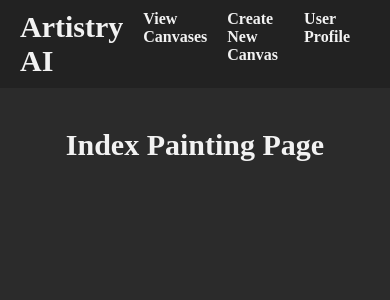
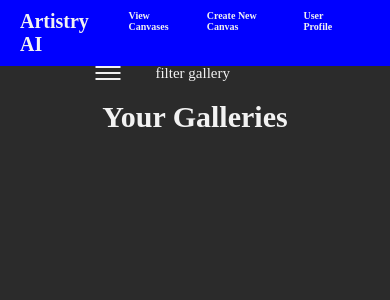
Before and after one commit to cassius2828/men-stack-crud-app-lab, a Node server app: page /canvases in a window 390 px wide. Shown: the top 300 px of the page. Run offline with Node 20, Linux system fonts and the light colour scheme; data that the repository does not hold is empty; some libraries are stand-ins or nearby versions.

Commit message:
implemented side filter with hamburger css and js. Using distinct colors for dev purposes

```diff
--- /dev/null
+++ b/public/app.js
@@ -0,0 +1,10 @@
+const hamburger = document.querySelector(".hamburger-container");
+const bar = document.querySelector(".bar");
+const sidebar = document.querySelector('.sidebar')
+console.log(hamburger)
+hamburger.addEventListener('click', (e) => {
+    bar.classList.toggle('close');
+    sidebar.classList.toggle('hide')
+    console.log('closed')
+    console.log(e.target)
+})
--- a/public/stylesheets/style.css
+++ b/public/stylesheets/style.css
@@ -28,6 +28,7 @@ h1 {
   text-align: center;
   font-size: 3rem;
   margin: 4rem 0;
+  padding-top: 6rem;
   text-transform: capitalize;
 }
 
@@ -35,24 +36,25 @@ h1 {
 /* Navigation */
 /* /////////////////////////// */
 .navbar {
+  position: fixed;
+  top: 0;
+  width: 100%;
   background-color: #222222;
   padding: 1rem 2rem;
   margin-bottom: 2rem;
   display: flex;
   list-style-type: none;
   justify-content: space-between;
-
+  background-color: blue;
 }
 .navbar .title {
-  font-size: 3rem;
+  font-size: 2rem;
   margin-bottom: 4rem;
 }
 .nav-list {
   list-style-type: none;
   display: flex;
   justify-content: flex-end;
-
-
 }
 
 .nav-item {
@@ -63,7 +65,7 @@ h1 {
   color: #f2f2f2;
   text-decoration: none;
   font-weight: bold;
-  font-size: 1.6rem;
+  font-size: 1rem;
 }
 
 .nav-link:hover {
@@ -128,14 +130,15 @@ button[type="submit"]:hover {
 /* Landing Page */
 /* /////////////////////////// */
 #landing .bg {
-  background:
-    linear-gradient(to right,
-      rgba(0, 0, 0, .9) 0%,
-      rgba(0, 0, 0, .9) 20%,
+  background: linear-gradient(
+      to right,
+      rgba(0, 0, 0, 0.9) 0%,
+      rgba(0, 0, 0, 0.9) 20%,
 
-      rgba(0, 0, 0, .8) 40%,
+      rgba(0, 0, 0, 0.8) 40%,
       rgba(0, 0, 0, 0.5) 60%,
-      rgba(0, 0, 0, 0) 100%),
+      rgba(0, 0, 0, 0) 100%
+    ),
     url("/images/hero-surreal.webp");
   background-size: cover;
   background-position: center;
@@ -167,6 +170,7 @@ button[type="submit"]:hover {
   justify-content: center;
   align-items: center;
   margin: 2rem 0;
+
   /* height: 80vh; */
 }
 
@@ -181,11 +185,94 @@ button[type="submit"]:hover {
   background-color: #222222;
 }
 .show-container.edit {
-  display: flex; flex-direction: column-reverse; justify-content: center; align-items: center;
+  display: flex;
+  flex-direction: column-reverse;
+  justify-content: center;
+  align-items: center;
 }
 .show-container.edit form {
   margin: 0;
 }
+
+/* /////////////////////////// */
+/* sidebar */
+/* /////////////////////////// */
+.sidebar {
+  position: fixed;
+
+  /* height of the navbar */
+  top: 6rem;
+  left: 0;
+  width: 10%;
+  min-width: 10rem;
+  height: 100svh;
+  background-color: red;
+  transform: translateX(0);
+  transition: 0.3s all ease;
+
+}
+.sidebar.hide {
+  transform: translateX(-120%);
+}
+
+.sidebar span {
+  position: absolute;
+
+font-size: 1.5rem;
+  right: -25rem;
+  top:.5rem;
+
+}
+.hamburger-container {
+  position: absolute;
+  width: 25px;
+  height: 25px;
+
+  right: -14rem;
+  cursor: pointer;
+}
+.bar {
+  position: absolute;
+  top: 50%;
+  left: 50%;
+  transform: translate(-50%, -50%);
+  background-color: #f2f2f2;
+  width: 25px;
+  height: 2px;
+  transition: 0.3s all ease;
+}
+.bar::before,
+.bar::after {
+  content: "";
+  position: absolute;
+  background-color: #f2f2f2;
+  width: 25px;
+  height: 2px;
+  transition: 0.3s all ease;
+}
+
+.bar::before {
+  top: -6px;
+}
+.bar::after {
+  top: 6px;
+}
+
+/* Rotate bars when .close class is added */
+.bar.close::before {
+  transform: rotate(45deg);
+  top: 0;
+}
+
+.bar.close::after {
+  transform: rotate(-45deg);
+  top: 0;
+}
+
+.bar.close {
+  background-color: transparent; /* Hide the middle bar */
+}
+
 /* /////////////////////////// */
 /* btns */
 /* /////////////////////////// */
@@ -237,6 +324,9 @@ button[type="submit"]:hover {
   flex-wrap: wrap;
   justify-content: space-around;
   list-style: none;
+  background-color: yellow;
+  width: 90%;
+  margin-left: auto;
   gap: 2rem;
 }
 
@@ -280,11 +370,19 @@ button[type="submit"]:hover {
   display: block;
 }
 
-
 /* MEDIA QUIERIES */
 
-@media (min-width:768px){
+@media (min-width: 768px) {
+  .navbar .title {
+    font-size: 3rem;
+  }
+  .nav-link {
+    font-size: 1.6rem;
+  }
+
   .show-container.edit {
-    display: flex; flex-direction: row; justify-content: center;
+    display: flex;
+    flex-direction: row;
+    justify-content: center;
   }
 }
--- a/server.js
+++ b/server.js
@@ -73,6 +73,7 @@ app.get("/", (req, res) => {
 app.get("/canvases", async (req, res) => {
   const allCanvases = await CanvasModel.find({});
   // console.log(allCanvases)
+
   res.render("canvas/index.ejs", { allCanvases });
 });
 
--- a/views/canvas/index.ejs
+++ b/views/canvas/index.ejs
@@ -1,5 +1,5 @@
 <%- include('../partials/meta.ejs') %>
-    <h1>index painting page</h1>
+    <h1>Your Galleries</h1>
     <ul class="canvas-container">
         <% allCanvases.forEach(canvas => { %>
             <li class="canvas-item">
@@ -14,5 +14,53 @@
             </li>
         <% }) %>
     </ul>
+    <aside class="sidebar hide">
+        <div class="hamburger-container"><div class="bar"></div></div>
+        <span>filter gallery</span>
+        <select id="style" name="style" required>
+            <option value="" disabled selected>Filter By Style:</option>
+            <option value="no-filter">No Filter</option>
+            <option value="abstract">Abstract</option>
+            <option value="realism">Realism</option>
+            <option value="impressionism">Impressionism</option>
+            <option value="expressionism">Expressionism</option>
+            <option value="cubism">Cubism</option>
+            <option value="surrealism">Surrealism</option>
+            <option value="pop-art">Pop Art</option>
+            <option value="modernism">Modernism</option>
+            <option value="minimalism">Minimalism</option>
+            <option value="digital-art">Digital Art</option>
+        </select>
+        <select id="mainColor" name="mainColor" required>
+            <option value="" disabled selected>Filter By Color:</option>
+            <option value="no-filter">No Filter</option>
+            <option value="red">Red</option>
+            <option value="blue">Blue</option>
+            <option value="green">Green</option>
+            <option value="yellow">Yellow</option>
+            <option value="orange">Orange</option>
+            <option value="purple">Purple</option>
+            <option value="pink">Pink</option>
+            <option value="brown">Brown</option>
+            <option value="black">Black</option>
+            <option value="white">White</option>
+            <option value="gray">Gray</option>
+            <option value="cyan">Cyan</option>
+            <option value="magenta">Magenta</option>
+            <option value="lime">Lime</option>
+            <option value="indigo">Indigo</option>
+            <option value="violet">Violet</option>
+            <option value="gold">Gold</option>
+            <option value="silver">Silver</option>
+            <option value="beige">Beige</option>
+            <option value="turquoise">Turquoise</option>
+        </select>
+        <select id="mainColor" name="mainColor" required>
+            <option value="" disabled selected>Filter By Title:</option>
+            <option value="a-z">A to Z</option>
+            <option value="z-a">Z to A</option>
+
+        </select>
+    </aside>
 </body>
 </html>
--- a/views/partials/meta.ejs
+++ b/views/partials/meta.ejs
@@ -4,6 +4,7 @@
     <meta charset="UTF-8">
     <meta name="viewport" content="width=device-width, initial-scale=1.0">
     <link rel="stylesheet" href="/stylesheets/style.css" />
+    <script defer src="../../app.js"></script>
     <title>ArtistryAI</title>
 </head>
 <body>
```
